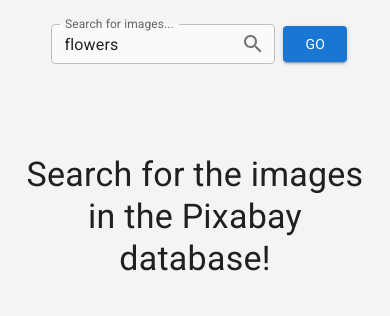
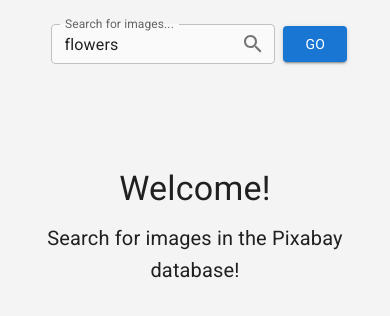
Before and after one commit to userotti/image-fun, a React (Create React App) app: page / in a window 390 px wide. Shown: the top 316 px of the page. Built offline with nearby package versions, Linux system fonts and the light colour scheme.

Commit message:
fix: some more tweaks

```diff
--- a/public/index.html
+++ b/public/index.html
@@ -24,7 +24,7 @@
       work correctly both with client-side routing and a non-root public URL.
       Learn how to configure a non-root public URL by running `npm run build`.
     -->
-    <title>React App</title>
+    <title>Image Fun</title>
   </head>
   <body>
     <noscript>You need to enable JavaScript to run this app.</noscript>
--- a/src/App.css
+++ b/src/App.css
@@ -69,3 +69,16 @@
   height: 100vh;
   text-align: center
 }
+
+.fadeInContainer {
+  animation: fadeIn 0.7s;
+  -webkit-animation: fadeIn 0.7s;
+  -moz-animation: fadeIn 0.7;
+  -o-animation: fadeIn 0.7s;
+  -ms-animation: fadeIn 0.7s;
+}
+
+@keyframes fadeIn {
+  0% { opacity: 0; }
+  100% { opacity: 1; }
+}
--- a/src/App.js
+++ b/src/App.js
@@ -1,6 +1,7 @@
 import * as React from 'react';
 import './App.css'
-import { useState, useMemo, useCallback, useRef } from 'react';
+import { useState, useMemo, useCallback } from 'react';
+import useMediaQuery from '@mui/material/useMediaQuery';
 import CssBaseline from '@mui/material/CssBaseline';
 import IconButton from '@mui/material/IconButton';
 import OutlinedInput from '@mui/material/OutlinedInput';
@@ -8,20 +9,15 @@ import InputLabel from '@mui/material/InputLabel';
 import InputAdornment from '@mui/material/InputAdornment';
 import FormControl from '@mui/material/FormControl';
 import SearchIcon from '@mui/icons-material/Search';
-import Skeleton from '@mui/material/Skeleton';
-import Stack from '@mui/material/Stack';
-import Card from '@mui/material/Card';
-import Masonry from '@mui/lab/Masonry';
 import Container from '@mui/material/Container';
 import Button from '@mui/material/Button';
-import { Pagination, Avatar} from '@mui/material';
+import { Pagination } from '@mui/material';
 import {ThemeProvider, createTheme} from '@mui/material/styles';
 import Typography from '@mui/material/Typography';
 import '@fontsource/roboto/300.css';
 import '@fontsource/roboto/400.css';
-import useMediaQuery from '@mui/material/useMediaQuery';
-import useImageLoaded from './hooks/ImageLoaded';
 import CircularProgress from '@mui/material/CircularProgress';
+import ImageList from './components/ImageList'
 
 const THEME = createTheme({
   typography: {
@@ -33,62 +29,6 @@ const THEME = createTheme({
   }
 });
 
-//Single card elemnt
-const ImageCard = ({hit}) => {
-  const [ref, loaded, onLoad] = useImageLoaded()
-  const skeletonWrapperRef = useRef()
-
-  const ratio = useMemo(()=>{
-    return hit.imageHeight / hit.imageWidth
-  }, [hit])
-
-  return <>
-    {
-      loaded ? <Card>
-        <img src={hit.webformatURL} className='cardImage' alt={hit.id}/>
-        <div className='cardBody'>
-          <div>
-            <Typography variant="subtitle1" gutterBottom>
-              {`By ${hit.user}`}
-            </Typography>
-            <Typography variant="caption" gutterBottom>
-              {hit.tags}
-            </Typography>
-          </div>
-          <Avatar src={hit.userImageURL}/>
-        </div>
-      </Card> : <div ref={skeletonWrapperRef} >
-        <Stack>
-            <Skeleton variant="rectangular" animation="wave" sx={{height: '0px', paddingTop: `${(ratio * 100)}%`,  borderRadius: '16px'}} />
-            <div>
-
-            </div>
-            <Stack>
-              <Skeleton variant="text" animation="wave" sx={{ fontSize: '28px', marginTop: '4px' }} />
-              <Skeleton variant="text" animation="wave" sx={{ fontSize: '22px', marginTop: '4px' }} />
-            </Stack>
-            <img ref={ref} onLoad={onLoad} src={hit.webformatURL} className='cardImageGhost' alt={hit.id}/>
-        </Stack>
-      </div>
-    }
-  </>
-
-}
-//Component to render the images
-const ImageList = ({hits}) => {
-
-  const smallScreen = useMediaQuery('(max-width:800px)');
-  const tinyScreen = useMediaQuery('(max-width:500px)');
-
-  return <Masonry columns={tinyScreen ? 1 : smallScreen ? 2 : 4}>
-    {
-      hits.map((hit)=>{
-        return <ImageCard hit={hit} key={hit.id}/>
-      })
-    }
-  </Masonry>
-}
-
 export default function App() {
 
   const [pageSize, ] = useState(12)
@@ -98,7 +38,10 @@ export default function App() {
   const [currentPage, setCurrentPage] = useState(1)
   const [loadingImages, setLoadingImages] = useState(false)
 
-  //The main call back for fetching new images
+  const smallScreen = useMediaQuery('(max-width:800px)');
+  const tinyScreen = useMediaQuery('(max-width:500px)');
+
+  //The main callback for fetching new images
   const fetchResults = useCallback((searchTerm, currentPage, pageSize)=>{
 
     let API_KEY = '30547207-fa77989eab6e92806d2cdcb24';
@@ -185,34 +128,41 @@ export default function App() {
         <Container maxWidth="lg" sx={{
             p: 2,
             display: 'flex',
-            flexDirection: 'row',
+            flexDirection: (tinyScreen || smallScreen) ? 'column' : 'row',
             alignItems: 'center',
-            justifyContent: 'space-between',
+            justifyContent: (tinyScreen || smallScreen) ? 'center' : 'space-between',
             height: '50px',
+            paddingTop: (tinyScreen || smallScreen) ? '32px' : '16px',
+            paddingBottom: (tinyScreen || smallScreen) ? '32px' : '16px',
             backgroundColor: '#f4f4f4'
         }}>
           { (searchTermResults && currentPageResults)  ?
-            <Typography variant="subtitle1" gutterBottom>
-              {`Showing ${pageSize * (currentPage-1)}...${pageSize * (currentPage-1) + currentPageResults.length} of ${searchTermResults.totalHits} results for "${searchTerm}"`}
-            </Typography>  : <div/>}
+          <Typography variant="subtitle1" gutterBottom>
+            {`Showing ${(pageSize * (currentPage-1)) + (currentPageResults.length ? 1 : 0)}...${pageSize * (currentPage-1) + currentPageResults.length} of ${searchTermResults.totalHits} results for "${searchTerm}"`}
+          </Typography>  : <div/>}
 
-            {searchTermResults && <Pagination count={(Math.floor(searchTermResults.totalHits / pageSize) + 1)} page={currentPage} onChange={(e, page)=>{
+          { searchTermResults && <Pagination
+            count={(Math.floor(searchTermResults.totalHits / pageSize) + 1)}
+            page={currentPage}
+            onChange={(e, page)=>{
               fetchResults(searchTerm, page, pageSize)
-            }}/>}
+            }}/>
+          }
         </Container>
 
         {/*Image Card container*/}
         <Container maxWidth="lg" sx={{
             p: 2,
             backgroundColor: '#f4f4f4',
-            overflow: 'hidden'
         }}>
-            { currentPageResults ? <ImageList hits={currentPageResults}/> : <div className='emptyResults'>
-                {loadingImages ? <CircularProgress/> : <Typography variant="h4" gutterBottom>
-                  Search for the images in the Pixabay database!
-                </Typography>}
-              </div>
-            }
+          { currentPageResults ? <ImageList hits={currentPageResults}/> : <div className='emptyResults'>
+              {loadingImages ? <CircularProgress/> : <><Typography variant="h4" gutterBottom>
+                Welcome!
+              </Typography><Typography variant="h6" gutterBottom>
+                Search for images in the Pixabay database!
+              </Typography></>}
+            </div>
+          }
         </Container>
       </React.Fragment>
     </ThemeProvider>
--- /dev/null
+++ b/src/components/ImageCard.js
@@ -0,0 +1,51 @@
+import { useMemo } from 'react';
+import Skeleton from '@mui/material/Skeleton';
+import Stack from '@mui/material/Stack';
+import Card from '@mui/material/Card';
+import { Avatar} from '@mui/material';
+import Typography from '@mui/material/Typography';
+
+import useImageLoaded from '../hooks/ImageLoaded'
+
+//Single card elemnt
+const ImageCard = ({hit}) => {
+  const [ref, loaded, onLoad] = useImageLoaded()
+
+  const ratio = useMemo(()=>{
+    return hit.imageHeight / hit.imageWidth
+  }, [hit])
+
+  return <div>
+    {
+      loaded ? <Card className='fadeInContainer'>
+        <img src={hit.webformatURL} className='cardImage' alt={hit.id}/>
+        <div className='cardBody'>
+          <div>
+            <Typography variant="subtitle1" gutterBottom>
+              {`By ${hit.user}`}
+            </Typography>
+            <Typography variant="caption" gutterBottom>
+              {hit.tags}
+            </Typography>
+          </div>
+          <Avatar src={hit.userImageURL}/>
+        </div>
+      </Card> : <div className='fadeInContainer'>
+        <Stack>
+            <Skeleton variant="rectangular" animation="wave" sx={{opacity: '0.4', height: '0px', paddingTop: `${(ratio * 100)}%`,  borderRadius: '16px'}} />
+            <div>
+
+            </div>
+            <Stack>
+              <Skeleton variant="text" animation="wave" sx={{ fontSize: '26px', marginTop: '4px' }} />
+              <Skeleton variant="text" animation="wave" sx={{ fontSize: '22px', marginTop: '4px' }} />
+            </Stack>
+            <img ref={ref} onLoad={onLoad} src={hit.webformatURL} className='cardImageGhost' alt={hit.id}/>
+        </Stack>
+      </div>
+    }
+  </div>
+
+}
+
+export default ImageCard
--- /dev/null
+++ b/src/components/ImageList.js
@@ -0,0 +1,18 @@
+import useMediaQuery from '@mui/material/useMediaQuery';
+import Masonry from '@mui/lab/Masonry';
+
+import ImageCard from './ImageCard';
+//Component to render the images
+const ImageList = ({hits}) => {
+  const smallScreen = useMediaQuery('(max-width:800px)');
+  const tinyScreen = useMediaQuery('(max-width:500px)');
+  return <Masonry columns={tinyScreen ? 1 : smallScreen ? 2 : 4}>
+    {
+      hits.map((hit)=>{
+        return <ImageCard hit={hit} key={hit.id}/>
+      })
+    }
+  </Masonry>
+}
+
+export default ImageList
--- a/src/hooks/ImageLoaded.js
+++ b/src/hooks/ImageLoaded.js
@@ -10,9 +10,6 @@ const useImageLoaded = () => {
   }
 
   useEffect(() => {
-    if (ref.current){
-      console.log('ref.current.complete: ', ref.current.complete)
-    }
     if (ref.current && ref.current.complete) {
       onLoad()
     }
```
Also changed, not shown: 1 other file (tests, documents, lock files or other folders).
